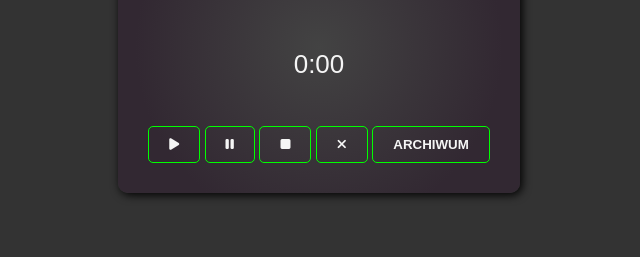
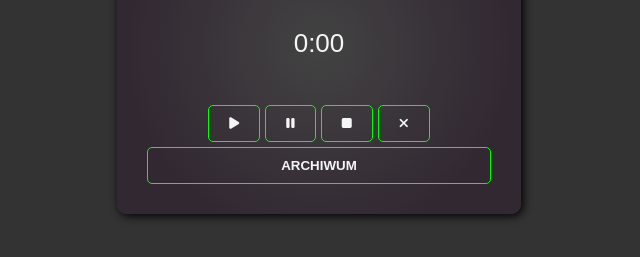
Before and after one commit to MikiMaJe/Stoper, a plain HTML site: page Project 4/index.html in a window 1280 px wide. Shown: the part 353-610 px from the top of the page, without its empty margins (321-961 px from the left). Drawn offline with Linux system fonts and the light colour scheme.

Commit message:
buttons layout impoved

```diff
--- a/Project 4/style/style.scss
+++ b/Project 4/style/style.scss
@@ -139,7 +139,15 @@ body {
 	}
 
 	&__buttons {
+		display: flex;
+		align-items: center;
+		justify-content: center;
 		margin-top: 20px;
+		flex-wrap: wrap;
+		gap: 5px;
+		.archivebtn {
+			width: 100%;
+		}
 	}
 	.archive {
 		display: none;
@@ -204,8 +212,8 @@ button {
 	}
 }
 
-.wrapper .show {
-	display: block;
+.show {
+	display: block !important;
 }
 
 .show-flex {
```
Also changed, not shown: Project 4/css/style.css, 1 other file.
